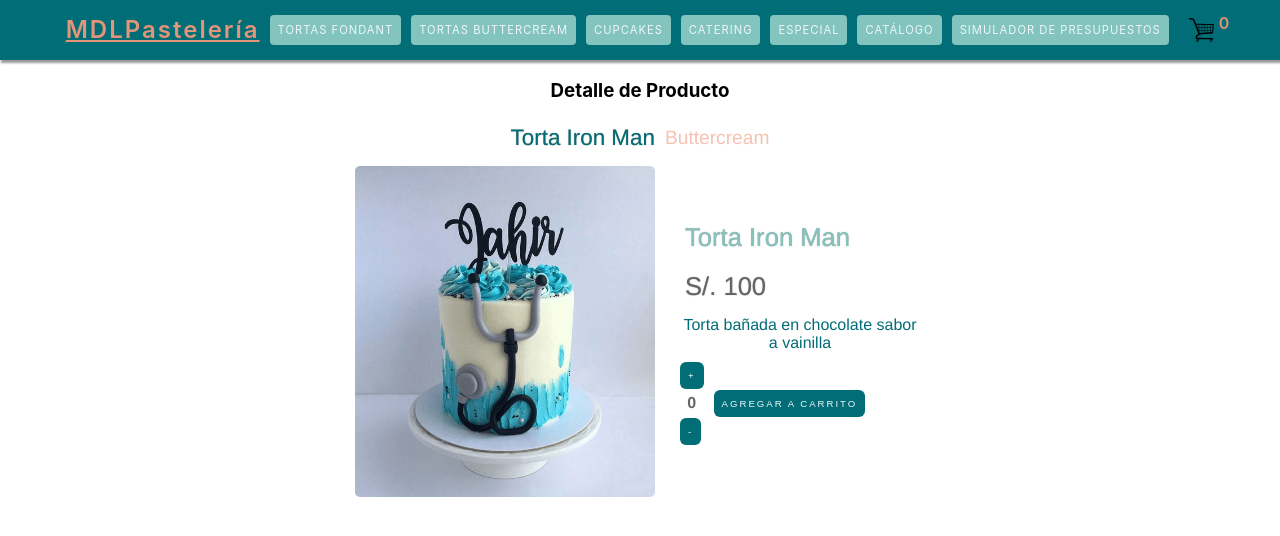
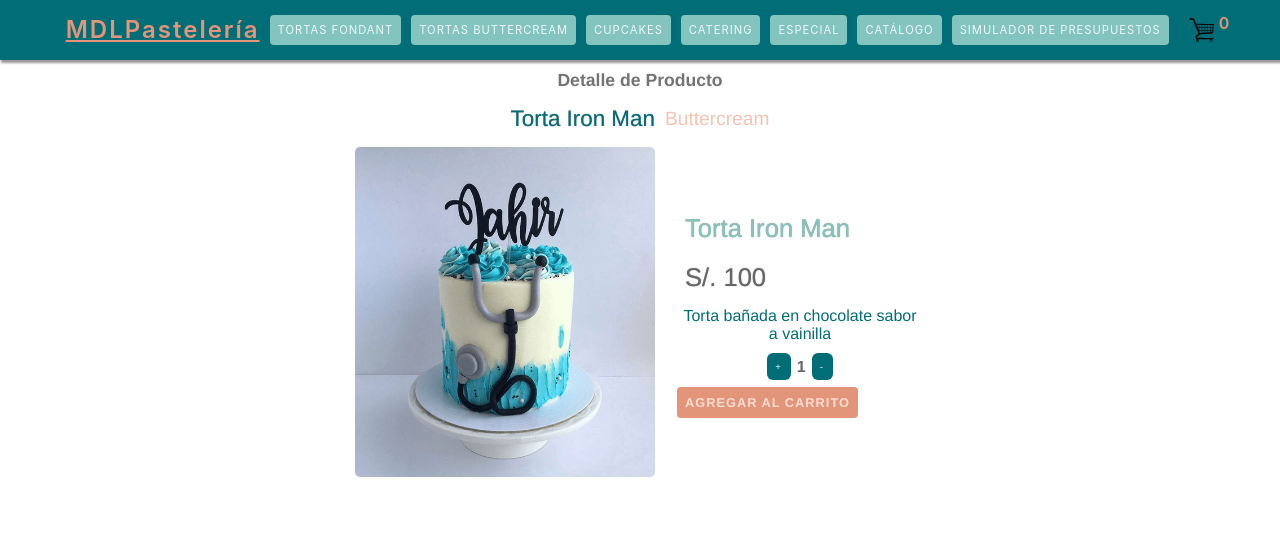
Before and after one commit to AntoniDB/Proyecto-React, a React (Create React App) app: page /Detalle/1 in a window 1280 px wide. Shown: the top 536 px of the page. Built offline with nearby package versions, Linux system fonts and the light colour scheme.

Commit message:
context y counter

```diff
--- a/src/App.js
+++ b/src/App.js
@@ -4,6 +4,7 @@ import NavBar from './components/NavBar/NavBar'
 import ItemListContainer from './components/ItemListContainer/ItemListContainer'
 import ItemDetailContainer from './components/ItemDetailContainer/ItemDetailContainer'
 import {BrowserRouter, Routes, Route} from 'react-router-dom';
+import { CarProvider } from './context/CartContext/CartContext'
 
 function App() {
 
@@ -11,6 +12,7 @@ function App() {
 
   return (
     <div className="App">
+      <CarProvider>
         <BrowserRouter>
           <NavBar />
           <Routes>
@@ -19,6 +21,7 @@ function App() {
             <Route path='/Detalle/:CatalogoId' element={<ItemDetailContainer />}/>
           </Routes>
         </BrowserRouter>
+      </CarProvider>
     </div>
   );
 }
--- a/src/asyncmock.js
+++ b/src/asyncmock.js
@@ -1,31 +1,31 @@
 const catalogo = [
-    {Id:'1',Nombre:"Torta Iron Man",Precio:100,Descripcion:"Torta bañada en chocolate sabor a vainilla",Imagen:"../IMAGES/Catalogo/Torta buttercream 10-min.png",Categoria:"Buttercream"},
-    {Id:'2',Nombre:"Torta El Cap",Precio:100,Descripcion:"Torta bañada en chocolate sabor a vainilla",Imagen:"../IMAGES/Catalogo/Torta buttercream 11-min.png",Categoria:"Buttercream"},
-    {Id:'3',Nombre:"Torta Betty",Precio:100,Descripcion:"Torta bañada en chocolate sabor a vainilla",Imagen:"../IMAGES/Catalogo/Torta buttercream 13-min.png",Categoria:"Buttercream"},
-    {Id:'4',Nombre:"Torta de Rey",Precio:100,Descripcion:"Torta bañada en chocolate sabor a vainilla",Imagen:"../IMAGES/Catalogo/Torta buttercream 14-min.png",Categoria:"Buttercream"},
-    {Id:'5',Nombre:"Torta Mafalda",Precio:100,Descripcion:"Torta bañada en chocolate sabor a vainilla",Imagen:"../IMAGES/Catalogo/Torta buttercream 15-min.png",Categoria:"Buttercream"},
-    {Id:'6',Nombre:"Torta Chocolates",Precio:100,Descripcion:"Torta bañada en chocolate sabor a vainilla",Imagen:"../IMAGES/Catalogo/Torta buttercream 16-min.png",Categoria:"Buttercream"},
-    {Id:'7',Nombre:"Torta Fiesta",Precio:100,Descripcion:"Torta bañada en chocolate sabor a vainilla",Imagen:"../IMAGES/Catalogo/Torta buttercream 2-min.png",Categoria:"Buttercream"},
-    {Id:'8',Nombre:"Torta Doctora",Precio:100,Descripcion:"Torta bañada en chocolate sabor a vainilla",Imagen:"../IMAGES/Catalogo/Torta buttercream 3-min.png",Categoria:"Buttercream"},
-    {Id:'9',Nombre:"Torta Harry Potter",Precio:100,Descripcion:"Torta bañada en chocolate sabor a vainilla",Imagen:"../IMAGES/Catalogo/Torta buttercream 5-min.png",Categoria:"Fondant"},
-    {Id:'10',Nombre:"Torta Aniversario",Precio:100,Descripcion:"Torta bañada en chocolate sabor a vainilla",Imagen:"../IMAGES/Catalogo/Torta buttercream 6-min.png",Categoria:"Buttercream"},
-    {Id:'11',Nombre:"Torta Primavera",Precio:100,Descripcion:"Torta bañada en chocolate sabor a vainilla",Imagen:"../IMAGES/Catalogo/Torta buttercream 7-min.png",Categoria:"Buttercream"},
-    {Id:'12',Nombre:"Torta Beto",Precio:100,Descripcion:"Torta bañada en chocolate sabor a vainilla",Imagen:"../IMAGES/Catalogo/Torta buttercream 8-min.png",Categoria:"Buttercream"},
-    {Id:'13',Nombre:"Torta Iron Man",Precio:100,Descripcion:"Torta bañada en chocolate sabor a vainilla",Imagen:"../IMAGES/Catalogo/Torta buttercream 9-min.png",Categoria:"Buttercream"},
-    {Id:'14',Nombre:"Torta Hombre Araña",Precio:100,Descripcion:"Torta bañada en chocolate sabor a vainilla personalizada a peid.",Imagen:"../IMAGES/Catalogo/Torta masa elastica 1-min.png",Categoria:"Fondant"},
-    {Id:'15',Nombre:"Torta Sonic",Precio:100,Descripcion:"Torta bañada en chocolate sabor a vainilla",Imagen:"../IMAGES/Catalogo/Torta masa elastica 2-min.png",Categoria:"Fondant"},
-    {Id:'16',Nombre:"Torta Osos",Precio:100,Descripcion:"Torta bañada en chocolate sabor a vainilla",Imagen:"../IMAGES/Catalogo/Torta masa elastica 3-min.png",Categoria:"Fondant"},
-    {Id:'17',Nombre:"Torta Mickey",Precio:100,Descripcion:"Torta bañada en chocolate sabor a vainilla",Imagen:"../IMAGES/Catalogo/Torta masa elastica 4-min.png",Categoria:"Fondant"},
-    {Id:'18',Nombre:"Torta Leoncito",Precio:100,Descripcion:"Torta bañada en chocolate sabor a vainilla",Imagen:"../IMAGES/Catalogo/Torta masa elastica 5-min.png",Categoria:"Fondant"},
-    {Id:'19',Nombre:"Torta Constructor",Precio:100,Descripcion:"Torta bañada en chocolate sabor a vainilla",Imagen:"../IMAGES/Catalogo/Torta masa elastica 6-min.png",Categoria:"Fondant"},
-    {Id:'20',Nombre:"Bocaditos",Precio:100,Descripcion:"Torta bañada en chocolate sabor a vainilla",Imagen:"../IMAGES/Catalogo/Bocaditos 1-min.png",Categoria:"Catering"},
-    {Id:'21',Nombre:"Bocaditos Dulces",Precio:100,Descripcion:"Torta bañada en chocolate sabor a vainilla",Imagen:"../IMAGES/Catalogo/Bocaditos 2.png",Categoria:"Catering"},
-    {Id:'22',Nombre:"Cupcake Anirversario",Precio:100,Descripcion:"Torta bañada en chocolate sabor a vainilla",Imagen:"../IMAGES/Catalogo/Bocaditos 3-min.png",Categoria:"Catering"},
-    {Id:'23',Nombre:"Torta Iron Man",Precio:100,Descripcion:"Torta bañada en chocolate sabor a vainilla",Imagen:"../IMAGES/Catalogo/Cupcakes 1-min.png",Categoria:"CupCakes"},
-    {Id:'24',Nombre:"Torta Iron Man",Precio:100,Descripcion:"Torta bañada en chocolate sabor a vainilla",Imagen:"../IMAGES/Catalogo/Cupcakes 2-min.png",Categoria:"CupCakes"},
-    {Id:'25',Nombre:"Torta Iron Man",Precio:100,Descripcion:"Torta bañada en chocolate sabor a vainilla",Imagen:"../IMAGES/Catalogo/Cupcakes 3-min.png",Categoria:"CupCakes"},
-    {Id:'26',Nombre:"Torta Iron Man",Precio:100,Descripcion:"Torta bañada en chocolate sabor a vainilla",Imagen:"../IMAGES/Catalogo/Tortas temáticas en masa dulce-min.png",Categoria:"Buttercream"},
-    {Id:'27',Nombre:"Torta Iron Man",Precio:100,Descripcion:"Torta bañada en chocolate sabor a vainilla",Imagen:"../IMAGES/Catalogo/Torta buttercream-min.png",Categoria:"Buttercream"}
+    {Id:'1',Nombre:"Torta Iron Man",Precio:100,Descripcion:"Torta bañada en chocolate sabor a vainilla",Imagen:"../IMAGES/Catalogo/Torta buttercream 10-min.png",Categoria:"Buttercream", Stock:5},
+    {Id:'2',Nombre:"Torta El Cap",Precio:100,Descripcion:"Torta bañada en chocolate sabor a vainilla",Imagen:"../IMAGES/Catalogo/Torta buttercream 11-min.png",Categoria:"Buttercream", Stock:15},
+    {Id:'3',Nombre:"Torta Betty",Precio:100,Descripcion:"Torta bañada en chocolate sabor a vainilla",Imagen:"../IMAGES/Catalogo/Torta buttercream 13-min.png",Categoria:"Buttercream", Stock:25},
+    {Id:'4',Nombre:"Torta de Rey",Precio:100,Descripcion:"Torta bañada en chocolate sabor a vainilla",Imagen:"../IMAGES/Catalogo/Torta buttercream 14-min.png",Categoria:"Buttercream", Stock:5},
+    {Id:'5',Nombre:"Torta Mafalda",Precio:100,Descripcion:"Torta bañada en chocolate sabor a vainilla",Imagen:"../IMAGES/Catalogo/Torta buttercream 15-min.png",Categoria:"Buttercream", Stock:6},
+    {Id:'6',Nombre:"Torta Chocolates",Precio:100,Descripcion:"Torta bañada en chocolate sabor a vainilla",Imagen:"../IMAGES/Catalogo/Torta buttercream 16-min.png",Categoria:"Buttercream", Stock:5},
+    {Id:'7',Nombre:"Torta Fiesta",Precio:100,Descripcion:"Torta bañada en chocolate sabor a vainilla",Imagen:"../IMAGES/Catalogo/Torta buttercream 2-min.png",Categoria:"Buttercream", Stock:55},
+    {Id:'8',Nombre:"Torta Doctora",Precio:100,Descripcion:"Torta bañada en chocolate sabor a vainilla",Imagen:"../IMAGES/Catalogo/Torta buttercream 3-min.png",Categoria:"Buttercream", Stock:1},
+    {Id:'9',Nombre:"Torta Harry Potter",Precio:100,Descripcion:"Torta bañada en chocolate sabor a vainilla",Imagen:"../IMAGES/Catalogo/Torta buttercream 5-min.png",Categoria:"Fondant", Stock:35},
+    {Id:'10',Nombre:"Torta Aniversario",Precio:100,Descripcion:"Torta bañada en chocolate sabor a vainilla",Imagen:"../IMAGES/Catalogo/Torta buttercream 6-min.png",Categoria:"Buttercream", Stock:55},
+    {Id:'11',Nombre:"Torta Primavera",Precio:100,Descripcion:"Torta bañada en chocolate sabor a vainilla",Imagen:"../IMAGES/Catalogo/Torta buttercream 7-min.png",Categoria:"Buttercream", Stock:4},
+    {Id:'12',Nombre:"Torta Beto",Precio:100,Descripcion:"Torta bañada en chocolate sabor a vainilla",Imagen:"../IMAGES/Catalogo/Torta buttercream 8-min.png",Categoria:"Buttercream", Stock:8},
+    {Id:'13',Nombre:"Torta Iron Man",Precio:100,Descripcion:"Torta bañada en chocolate sabor a vainilla",Imagen:"../IMAGES/Catalogo/Torta buttercream 9-min.png",Categoria:"Buttercream", Stock:9},
+    {Id:'14',Nombre:"Torta Hombre Araña",Precio:100,Descripcion:"Torta bañada en chocolate sabor a vainilla personalizada a peid.",Imagen:"../IMAGES/Catalogo/Torta masa elastica 1-min.png",Categoria:"Fondant", Stock:15},
+    {Id:'15',Nombre:"Torta Sonic",Precio:100,Descripcion:"Torta bañada en chocolate sabor a vainilla",Imagen:"../IMAGES/Catalogo/Torta masa elastica 2-min.png",Categoria:"Fondant", Stock:4},
+    {Id:'16',Nombre:"Torta Osos",Precio:100,Descripcion:"Torta bañada en chocolate sabor a vainilla",Imagen:"../IMAGES/Catalogo/Torta masa elastica 3-min.png",Categoria:"Fondant", Stock:2},
+    {Id:'17',Nombre:"Torta Mickey",Precio:100,Descripcion:"Torta bañada en chocolate sabor a vainilla",Imagen:"../IMAGES/Catalogo/Torta masa elastica 4-min.png",Categoria:"Fondant", Stock:1},
+    {Id:'18',Nombre:"Torta Leoncito",Precio:100,Descripcion:"Torta bañada en chocolate sabor a vainilla",Imagen:"../IMAGES/Catalogo/Torta masa elastica 5-min.png",Categoria:"Fondant", Stock:6},
+    {Id:'19',Nombre:"Torta Constructor",Precio:100,Descripcion:"Torta bañada en chocolate sabor a vainilla",Imagen:"../IMAGES/Catalogo/Torta masa elastica 6-min.png",Categoria:"Fondant", Stock:5},
+    {Id:'20',Nombre:"Bocaditos",Precio:100,Descripcion:"Torta bañada en chocolate sabor a vainilla",Imagen:"../IMAGES/Catalogo/Bocaditos 1-min.png",Categoria:"Catering", Stock:5},
+    {Id:'21',Nombre:"Bocaditos Dulces",Precio:100,Descripcion:"Torta bañada en chocolate sabor a vainilla",Imagen:"../IMAGES/Catalogo/Bocaditos 2.png",Categoria:"Catering", Stock:7},
+    {Id:'22',Nombre:"Cupcake Anirversario",Precio:100,Descripcion:"Torta bañada en chocolate sabor a vainilla",Imagen:"../IMAGES/Catalogo/Bocaditos 3-min.png",Categoria:"Catering", Stock:5},
+    {Id:'23',Nombre:"Torta Iron Man",Precio:100,Descripcion:"Torta bañada en chocolate sabor a vainilla",Imagen:"../IMAGES/Catalogo/Cupcakes 1-min.png",Categoria:"CupCakes", Stock:5},
+    {Id:'24',Nombre:"Torta Iron Man",Precio:100,Descripcion:"Torta bañada en chocolate sabor a vainilla",Imagen:"../IMAGES/Catalogo/Cupcakes 2-min.png",Categoria:"CupCakes", Stock:5},
+    {Id:'25',Nombre:"Torta Iron Man",Precio:100,Descripcion:"Torta bañada en chocolate sabor a vainilla",Imagen:"../IMAGES/Catalogo/Cupcakes 3-min.png",Categoria:"CupCakes", Stock:5},
+    {Id:'26',Nombre:"Torta Iron Man",Precio:100,Descripcion:"Torta bañada en chocolate sabor a vainilla",Imagen:"../IMAGES/Catalogo/Tortas temáticas en masa dulce-min.png",Categoria:"Buttercream", Stock:5},
+    {Id:'27',Nombre:"Torta Iron Man",Precio:100,Descripcion:"Torta bañada en chocolate sabor a vainilla",Imagen:"../IMAGES/Catalogo/Torta buttercream-min.png",Categoria:"Buttercream", Stock:5}
 ]
 
 export const getCatalogo = () =>{
--- a/src/components/Contador/Contador.js
+++ b/src/components/Contador/Contador.js
@@ -1,10 +1,10 @@
 import {useState} from 'react'
 
-const Contador = () => {
-    const [ini, setIni] = useState(0)
+const Contador = ({agrega,stock}) => {
+    const [ini, setIni] = useState(1)
 
     const suma = () =>{
-        if (ini<10){
+        if ((ini<10)&(ini<stock)){
         setIni(ini + 1)
         }
     }
@@ -14,11 +14,16 @@ const Contador = () => {
         }
     }
     return (
-        <div>
-            <button onClick={suma} className="detalle-btn">+</button>
+        <>
+        <div className="container">
+        <button onClick={suma} className="detalle-btn">+</button>
             <h2 className="detalle-btn-dat">{ini}</h2>
             <button onClick={resta} className="detalle-btn">-</button>
         </div>
+        <div>
+            <button onClick={() => agrega(ini)} className="btnAgregarCarro">Agregar al Carrito</button>
+        </div>
+        </>
     )
 
 }
--- a/src/components/ItemDetail/itemDetail.js
+++ b/src/components/ItemDetail/itemDetail.js
@@ -1,6 +1,20 @@
 import Contador from '../Contador/Contador'
+import CartContexto from '../../context/CartContext/CartContext'
+import {Link} from 'react-router-dom'
 
-const ItemDetail = ({Id,Nombre,Precio,Descripcion,Imagen,Categoria}) =>{
+import { createContext, useState, useContext } from 'react'
+
+const ItemDetail = ({Id,Nombre,Precio,Descripcion,Imagen,Categoria, Stock}) =>{
+
+    const {agregaProducto,eliminProducto} = useContext(CartContexto)
+    const [cantidadAgregada, setCantidadAgregada] = useState(0)
+
+    const controlAgregaProducto = (cantidad) => {
+        agregaProducto({Id, Nombre, Precio, cantidad})
+        setCantidadAgregada(cantidad)
+        console.log(cantidad)
+    }
+
     return(
         <div className="container">
             <div className="container">
@@ -13,8 +27,8 @@ const ItemDetail = ({Id,Nombre,Precio,Descripcion,Imagen,Categoria}) =>{
                     <div className="detalle-tit-sec">{Nombre}</div>
                     <div className="detalle-precio">S/.&nbsp;{Precio}</div>
                     <div className="detalle-tit-desc">{Descripcion}</div>
-                    <Contador />
-                    <button className="detalle-btn">Agregar a carrito</button>
+                    {cantidadAgregada === 0 ? <Contador agrega={controlAgregaProducto} stock={Stock}/> : <Link to='/Cart' className="btnTerminarCompra">Terminar Compra</Link>}
+                    {cantidadAgregada === 0 ? null : <button onClick={() =>eliminProducto(Id)} className="btnEliminarCompra">Eliminar Compra</button>}
                 </div>
             </div>
 
--- a/src/components/ItemDetailContainer/ItemDetailContainer.js
+++ b/src/components/ItemDetailContainer/ItemDetailContainer.js
@@ -25,7 +25,7 @@ const ItemDetailContainer = () => {
 
     return(
         <>
-            <h3>Detalle de Producto</h3>
+            <h3 className="tituloComponente">Detalle de Producto</h3>
             <ItemDetail {...catalogo}/>
         </>
     )
--- /dev/null
+++ b/src/context/CartContext/CartContext.js
@@ -0,0 +1,35 @@
+import {useState, createContext} from 'react'
+
+const CartContexto = createContext()
+
+export const CarProvider = ({children}) =>{
+    const [cart, setCart] = useState([])
+    console.log(cart)
+
+    const agregaProducto = (productoParaAgregar) =>{
+        if(!cart.some(response => response.Id === productoParaAgregar.Id)){
+            setCart([...cart, productoParaAgregar])
+        }
+
+    }
+
+    const eliminProducto = (productoParaEliminar) =>{
+        const carSinProducto = cart.filter(response => response.Id !== productoParaEliminar)
+        setCart(carSinProducto)
+    }
+
+    const obtenerCartCantidad = () =>{
+        let cantidadTotalCart = 0
+        cart.forEach(response => {cantidadTotalCart += response.cantidad})
+
+        return cantidadTotalCart
+    }
+
+    return(
+        <CartContexto.Provider value={{agregaProducto, eliminProducto, obtenerCartCantidad}}>
+            {children}
+        </CartContexto.Provider>
+    )
+}
+
+export default CartContexto
--- a/src/styles/main.css
+++ b/src/styles/main.css
@@ -74,9 +74,11 @@
     border: none;
     border-radius: 4px;
 }
-.divSaludo{
-    text-align: center;
-    color: #E29578;
+.tituloComponente{
+    margin: 10px;
+    font-size: 1.1rem;
+    font-family:'Franklin Gothic Medium', 'Arial Narrow', Arial, sans-serif;
+    color: #747373;
 }
 
 /*CONTAINER*/
@@ -217,6 +219,7 @@
     border-radius: 6px;
 }
 .detalle-btn-dat{
+    display: inline;
     margin: 1px;
     font-size: 1rem;
     font-family:'Franklin Gothic Medium', 'Arial Narrow', Arial, sans-serif;
@@ -253,3 +256,65 @@
 
 }
 /*CARGA*/
+/*BOTON*/
+.btnAgregarCarro{
+    position: relative;
+    float: left;
+    margin: 2px;
+    padding: 8px;
+    font-size: 0.8em;
+    font-weight: 600;
+    font-family:'Franklin Gothic Medium', 'Arial Narrow', Arial, sans-serif;
+    text-decoration: none;
+    text-transform: uppercase;
+    letter-spacing: 1px;
+    background-color: #E29578;
+    color: #FFDDD2;
+    border: none;
+    border-radius: 4px;
+}
+.btnAgregarCarro:hover {
+    background-color: #FFDDD2;
+    color: #E29578;
+}
+.btnTerminarCompra{
+    position: relative;
+    float: left;
+    margin: 2px;
+    padding: 8px;
+    font-size: 0.8em;
+    font-weight: 600;
+    font-family:'Franklin Gothic Medium', 'Arial Narrow', Arial, sans-serif;
+    text-decoration: none;
+    text-transform: uppercase;
+    letter-spacing: 1px;
+    background-color: #006D77;
+    color: #83C5BE;
+    border: none;
+    border-radius: 4px;
+}
+.btnTerminarCompra:hover{
+    background-color: #49a8b1;
+    color: #1e615a;
+}
+.btnEliminarCompra{
+    position: relative;
+    float: left;
+    margin: 2px;
+    padding: 8px;
+    font-size: 0.8em;
+    font-weight: 600;
+    font-family:'Franklin Gothic Medium', 'Arial Narrow', Arial, sans-serif;
+    text-decoration: none;
+    text-transform: uppercase;
+    letter-spacing: 1px;
+    background-color: #b36a68;
+    color: #eff0f0;
+    border: none;
+    border-radius: 4px;
+}
+.btnEliminarCompra:hover{
+    background-color: #be4440;
+    color: #eff0f0;
+}
+/*BOTON*/
```
Also changed, not shown: src/components/CartWidget/CartWidget.js (+7 -1 lines). Lines whose indentation alone changed are shown as unchanged.
